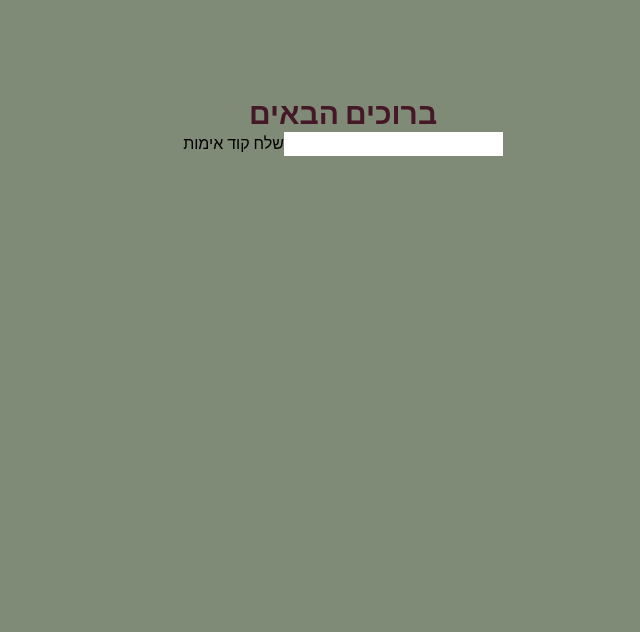
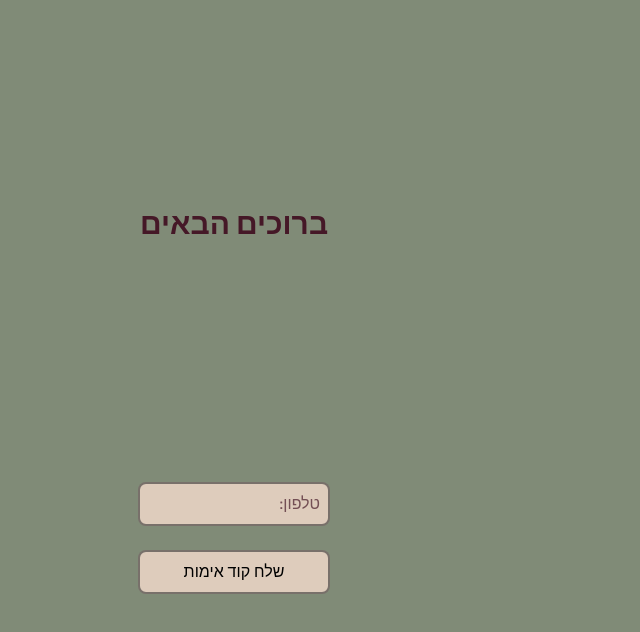
Before and after one commit to YairSadan/Clients-Management, a Next.js app: page /login in a window 1280 px wide. Shown: the top 632 px of the page, without its empty margins (501-1141 px from the left). Built offline with nearby package versions, Linux system fonts and the light colour scheme.

Commit message:
login page ui fix

```diff
--- a/src/app/globals.css
+++ b/src/app/globals.css
@@ -4,12 +4,12 @@
 
 @layer components {
 	.page-primary {
-		@apply flex min-h-screen flex-col items-center;
+		@apply flex min-h-screen flex-col items-center w-full;
 	}
 	.title-primary {
 		@apply text-tertiary font-extrabold text-3xl text-center;
 	}
 	.btn-primary {
-		@apply border-2 border-accent bg-secondary rounded-lg p-2 w-2/5;
+		@apply border-2 border-accent bg-secondary rounded-lg p-2 w-48;
 	}
 }
--- a/src/app/login/components/LoginForm.tsx
+++ b/src/app/login/components/LoginForm.tsx
@@ -3,19 +3,15 @@ import React from "react";
 const LoginForm = () => {
 	return (
 		<>
-			<input type="text" />
-			<button>שלח קוד אימות</button>
+			<input
+				type="text"
+				placeholder="טלפון:"
+				className="btn-primary placeholder-tertiary-700"
+			/>
+			<button type="submit" className="btn-primary">
+				שלח קוד אימות
+			</button>
 		</>
-		// <div className="flex flex-col gap-12 p-24 py-48">
-		// 	<input
-		// 		type="text"
-		// 		placeholder="טלפון:"
-		// 		className="btn-primary placeholder-tertiary-700"
-		// 	/>
-		// 	<button type="submit" className="btn-primary">
-		// 		<div>שלח קוד אימות</div>
-		// 	</button>
-		// </div>
 	);
 };
 
--- a/src/app/login/page.tsx
+++ b/src/app/login/page.tsx
@@ -2,9 +2,10 @@ import LoginForm from "./components/LoginForm";
 
 const Login = () => {
 	return (
-		<main className="page-primary p-24">
-			<h1 className="title-primary">ברוכים הבאים</h1>
-			<div className="w">
+		<main className="page-primary justify-center">
+			<h1 className="title-primary pb-60">ברוכים הבאים</h1>
+
+			<div className="flex flex-col items-center gap-6">
 				<LoginForm />
 			</div>
 		</main>
```
